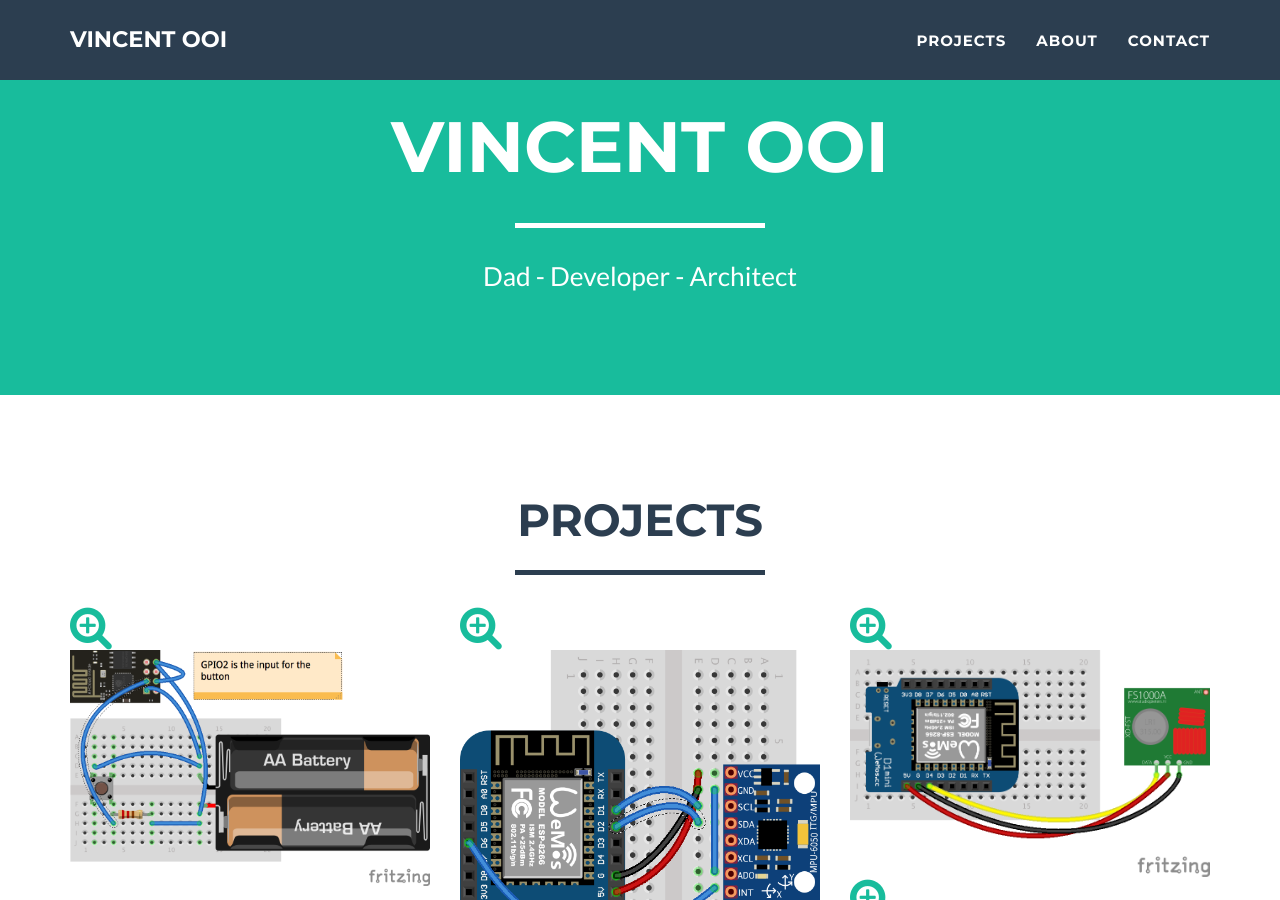
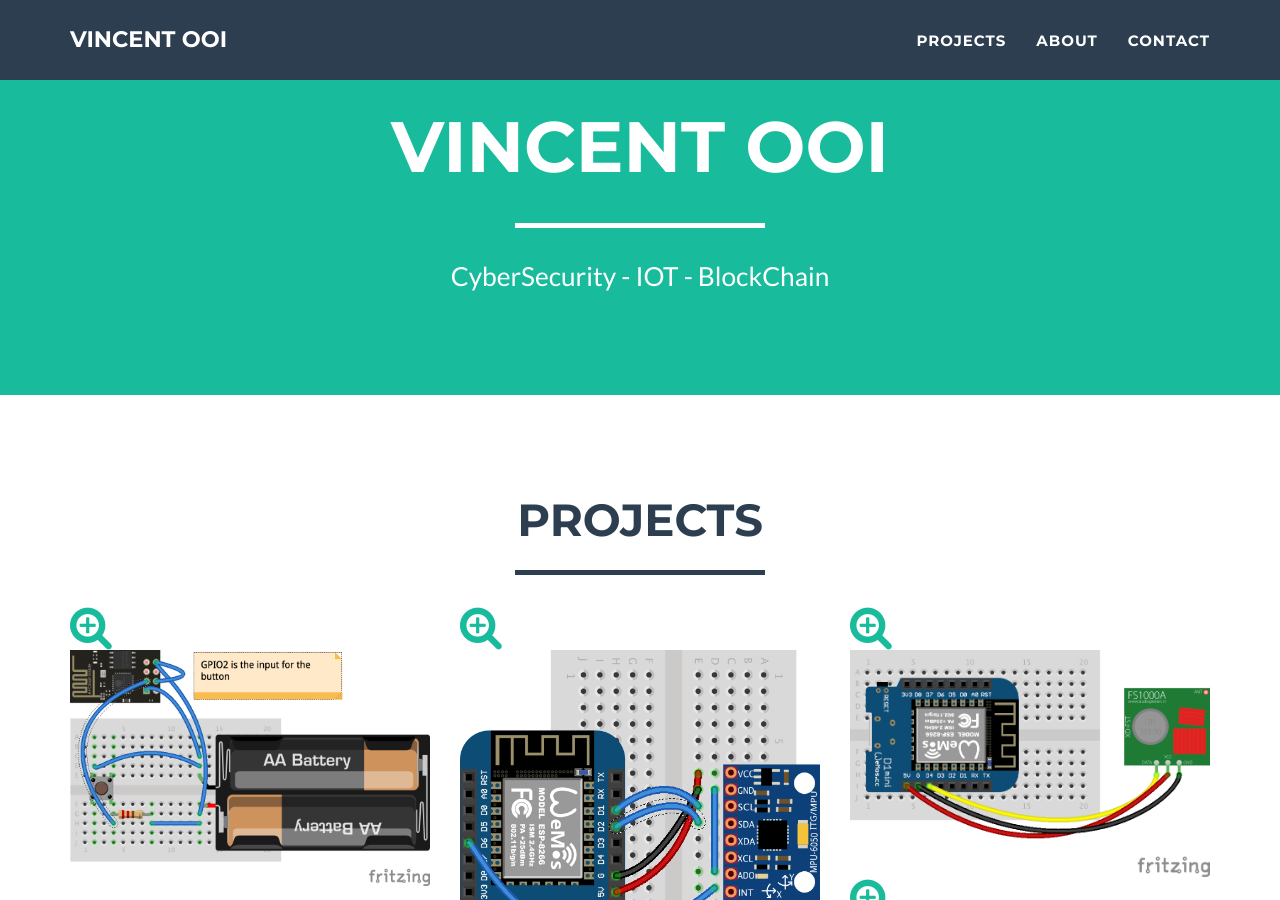
Before and after one commit to ooivincent/ooivincent.github.io, a Jekyll site: the page built from index.html, in a window 1280 px wide and 900 px high, scrolled down 380 px. Built offline with Jekyll 4.4.1, drawn with Linux system fonts in a browser that asks for light colours; part of the change alters nothing that is shown; some of the changed text lies outside the part shown.

Commit message:
Update _config.yml

```diff
--- a/_config.yml
+++ b/_config.yml
@@ -3,7 +3,7 @@ title: Vincent Ooi
 email: vincent@ooi.cc
 url: http://vincent.ooi.cc
 description: "Flatten Eco-System"
-skills: "Dad - Developer - Architect"
+skills: "CyberSecurity - IOT - BlockChain"
 meta_author: Ooi Vincent
 
 # Google webmaster tools
@@ -33,21 +33,13 @@ color:
 footer:
   copyright: Vincent Ooi
   location: Singapore
-  social: Join the Chatter
+  social: Connect
   credits: Credits
 
 # Social networks usernames (many more available: google-plus, flickr, dribbble, pinterest, instagram, tumblr, linkedin, etc.)
 social:
   - title: twitter
     url: http://twitter.com/techy_sg
-  - title: facebook
-    url:
-  - title: stack-overflow
-    url: http://stackoverflow.com/questions/tagged/techsg
-  - title: bitbucket
-    url: http://bitbucket.org/techsg
-  - title: github
-    url: http://github.com/techsg
 
 # Postal address (add as many lines as necessary)
 address:
```
